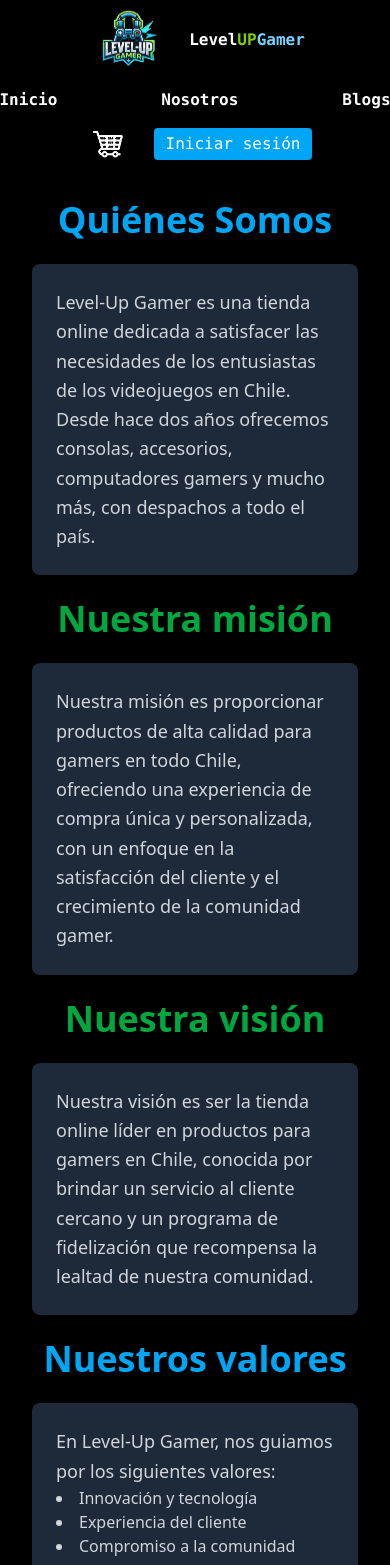
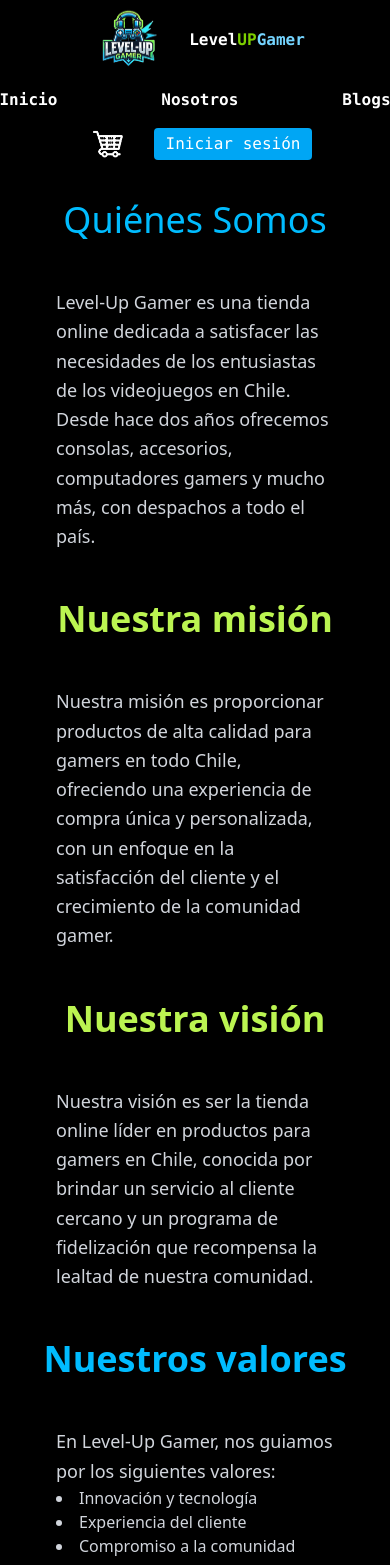
Before and after one commit to Alexander1-svg/levelup-react, a React (Vite) app: page /nosotros in a window 390 px wide. Shown: the top 1565 px of the page. Built offline with nearby package versions, Linux system fonts and the light colour scheme; no server answers.

Commit message:
Fix: Responsive

```diff
--- a/src/pages/HomePage.tsx
+++ b/src/pages/HomePage.tsx
@@ -10,7 +10,7 @@ const categorias = [
     slug: "Consolas",
   },
   {
-    nombre: "Computadores y Laptos Gamer",
+    nombre: "PCs y Laptos Gamer",
     slug: "Computadores",
   },
   {
@@ -54,19 +54,19 @@ export function HomePage() {
   return (
     <>
       <Hero />
-      <div>
+      <div className="container mx-auto px-4 pb-12">
         {/* Categorías */}
-        <div className="grid grid-cols-1 md:grid-cols-2 lg:grid-cols-3 gap-6 p-6 m-20 flex flex-col items-center justify-center">
+        <div className="grid grid-cols-1 sm:grid-cols-2 lg:grid-cols-3 xl:grid-cols-3 gap-6 md:grid-cols-2 lg:grid-cols-3 gap-6 p-6 m-20 items-center justify-center">
           {categorias.map((cat) => (
             <Link
-              key={cat.slug} // Identificador único para React
+              key={cat.slug}
               to={`/categoria/${cat.slug}`}
-              className="relative h-70 w-130 flex flex-col items-center justify-center rounded-3xl overflow-hidden
+              className="relative h-70 w-full flex flex-col items-center justify-center rounded-3xl overflow-hidden
                bg-linear-to-tl from-black via-gray-900 to-slate-900 p-8 border-cyan-700 border-2 hover:drop-shadow-cyan-600
                hover:drop-shadow-xl hover:scale-105 hover:contrast-125 transition-transform duration-300 group cursor-pointer m-3"
             >
               {/* Título */}
-              <span className="text-cyan-300 text-3xl text-center font-medium text-2xl block w-2/3">
+              <span className="text-cyan-300 text-3xl w-full text-center font-medium text-2xl block w-2/3">
                 {cat.nombre}
               </span>
             </Link>
--- a/src/pages/NosotrosPage.tsx
+++ b/src/pages/NosotrosPage.tsx
@@ -1,10 +1,10 @@
 export function NosotrosPage() {
   return (
     <div className="max-w-4xl mx-auto p-8">
-      <h1 className="text-4xl font-bold text-sky-500 mb-6 text-center">
+      <h1 className="text-4xl font- text-sky-400 mb-6 text-center">
         Quiénes Somos
       </h1>
-      <div className="bg-gray-800 p-6 rounded-lg shadow-lg">
+      <div className="p-6 rounded-lg shadow-lg">
         <p className="text-gray-300 text-lg leading-relaxed">
           Level-Up Gamer es una tienda online dedicada a satisfacer las
           necesidades de los entusiastas de los videojuegos en Chile. Desde hace
@@ -15,11 +15,11 @@ export function NosotrosPage() {
 
       <br />
 
-      <h1 className="text-4xl font-bold text-green-600 mb-6 text-center">
+      <h1 className="text-4xl font-bold text-lime-300 mb-6 text-center">
         Nuestra misión
       </h1>
 
-      <div className="bg-gray-800 p-6 rounded-lg shadow-lg">
+      <div className="p-6 rounded-lg shadow-lg">
         <p className="text-gray-300 text-lg leading-relaxed">
           Nuestra misión es proporcionar productos de alta calidad para gamers
           en todo Chile, ofreciendo una experiencia de compra única y
@@ -30,10 +30,10 @@ export function NosotrosPage() {
 
       <br />
 
-      <h1 className="text-4xl font-bold text-green-600 mb-6 text-center">
+      <h1 className="text-4xl font-bold text-lime-300 mb-6 text-center">
         Nuestra visión
       </h1>
-      <div className="bg-gray-800 p-6 rounded-lg shadow-lg">
+      <div className="p-6 rounded-lg shadow-lg">
         <p className="text-gray-300 text-lg leading-relaxed">
           Nuestra visión es ser la tienda online líder en productos para gamers
           en Chile, conocida por brindar un servicio al cliente cercano y un
@@ -44,10 +44,10 @@ export function NosotrosPage() {
 
       <br />
 
-      <h1 className="text-4xl font-bold text-sky-500 mb-6 text-center">
+      <h1 className="text-4xl font-bold text-sky-400 mb-6 text-center">
         Nuestros valores
       </h1>
-      <div className="bg-gray-800 p-6 rounded-lg shadow-lg">
+      <div className="p-6 rounded-lg shadow-lg">
         <p className="text-gray-300 text-lg leading-relaxed">
           En Level-Up Gamer, nos guiamos por los siguientes valores:
         </p>
```
